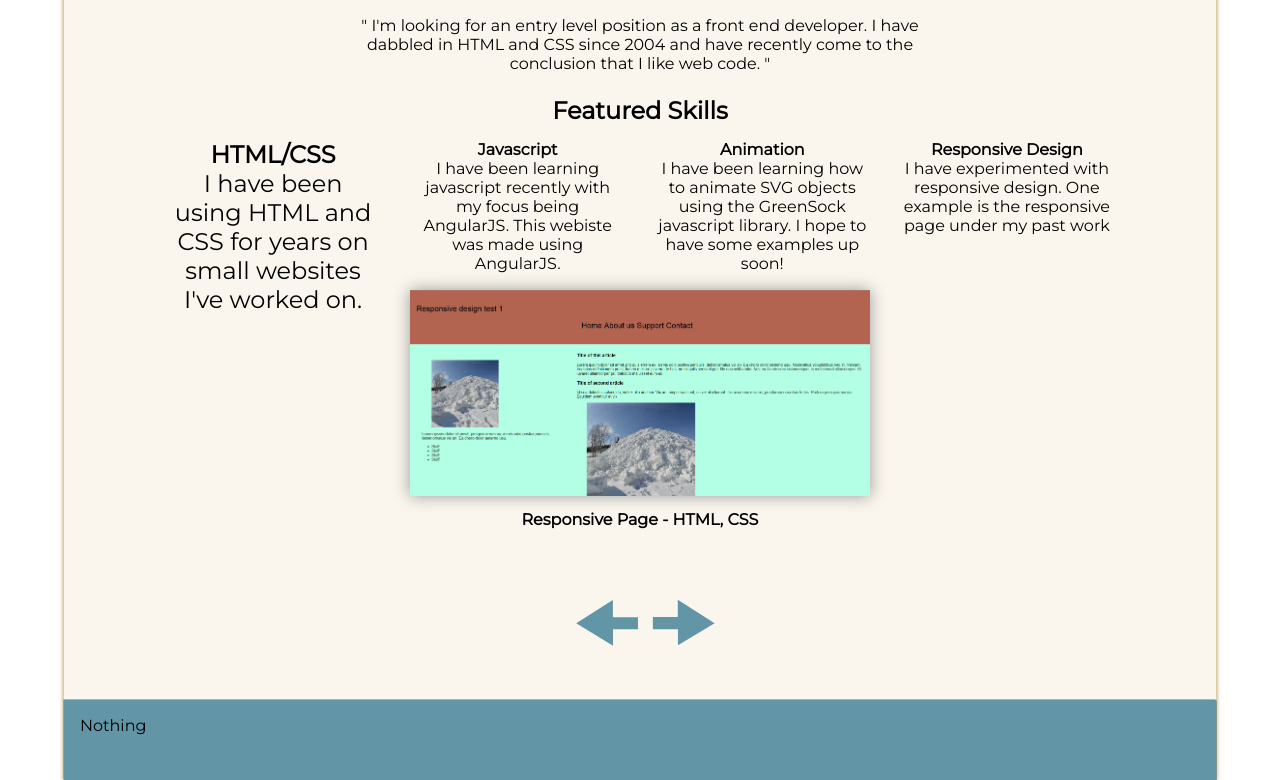
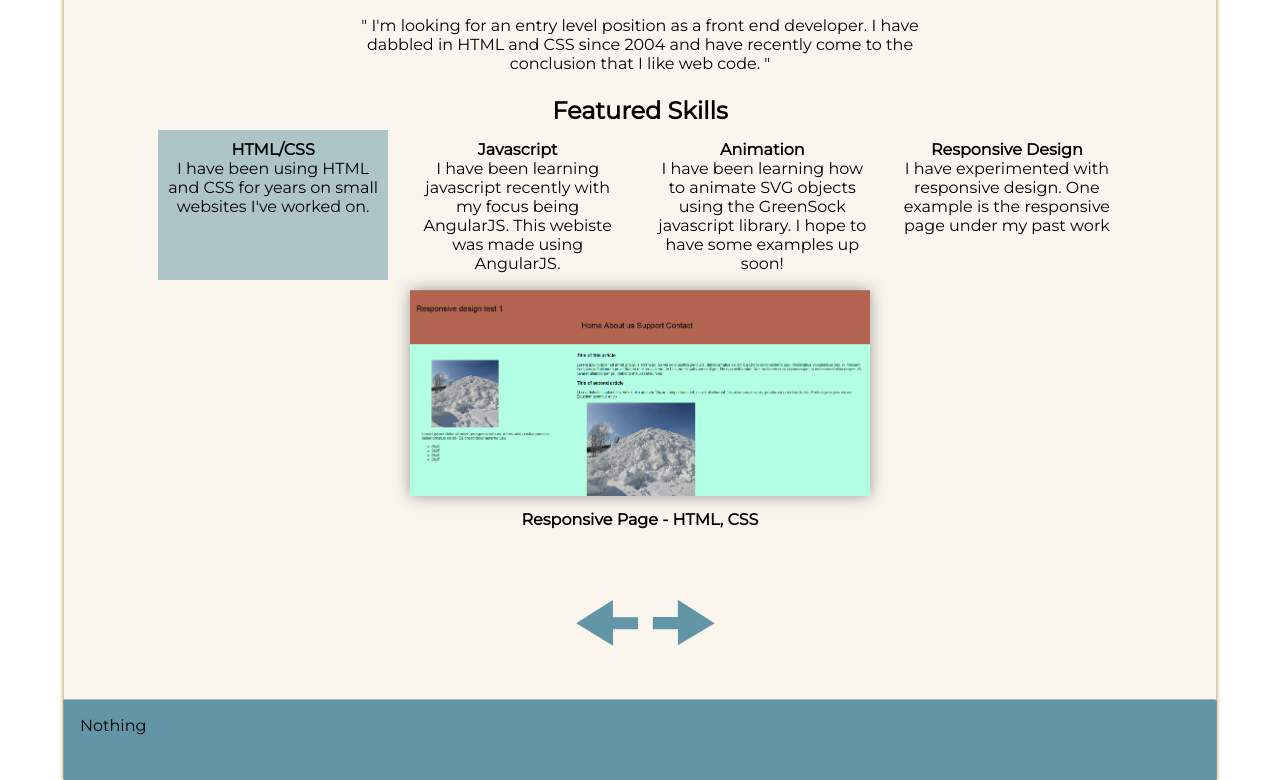
Before and after one commit to SnGrimes/SnGrimes.github.io, a plain HTML site: page index.html in a window 1280 px wide. In both pictures the pointer is over the element 273 px from the left and 320 px from the top of the page. Shown: the part 115-895 px from the top of the page. Drawn offline with nearby package versions, Linux system fonts and the light colour scheme; some packages are replaced by stand-ins of ours.

Commit message:
Update style.css

```diff
--- a/CSS/style.css
+++ b/CSS/style.css
@@ -148,7 +148,7 @@ footer {
 }
 
 .skills div:hover {
-  font-size: 1.5em;
+  background-color: rgba(98,149,166,.5);
 }
 
 
```
